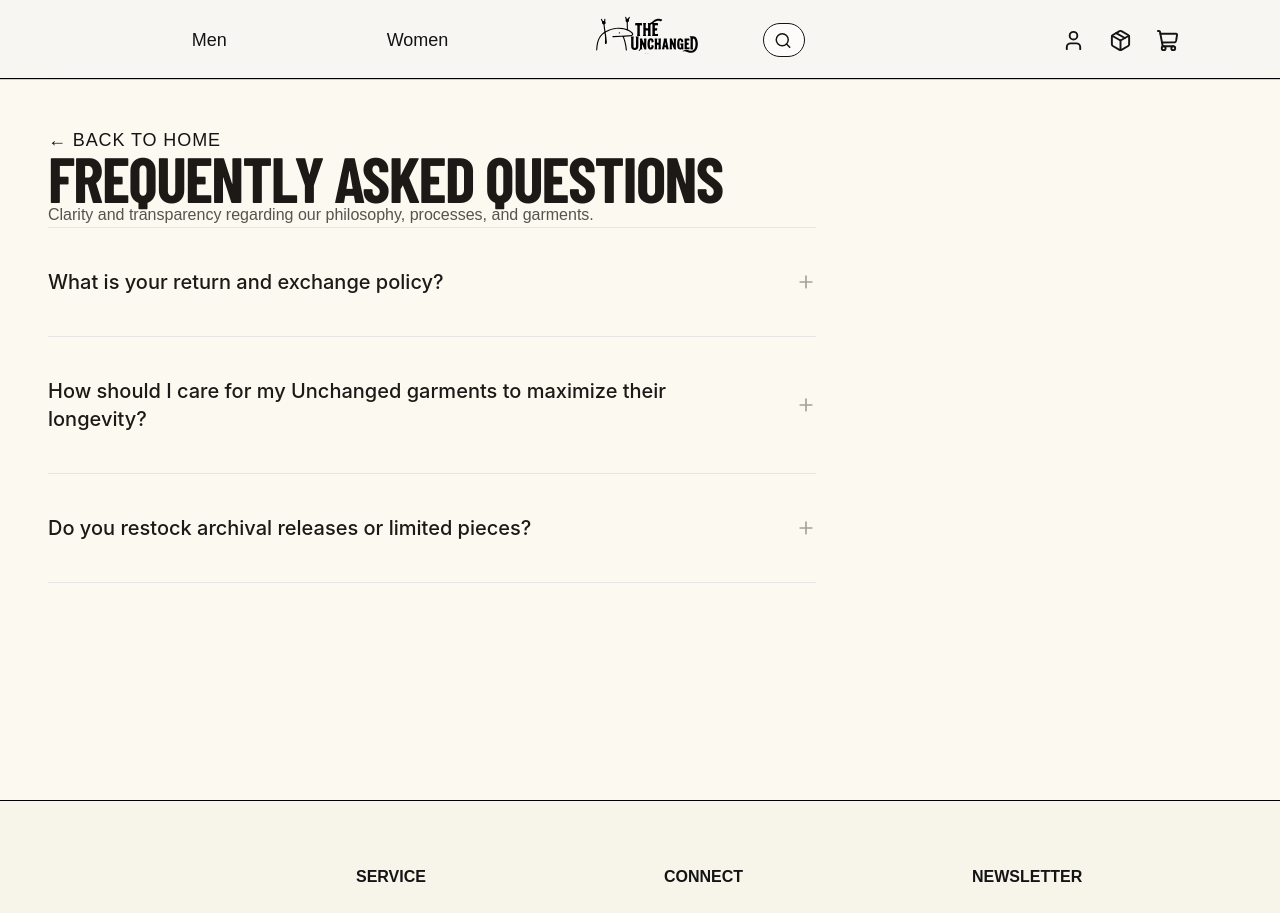
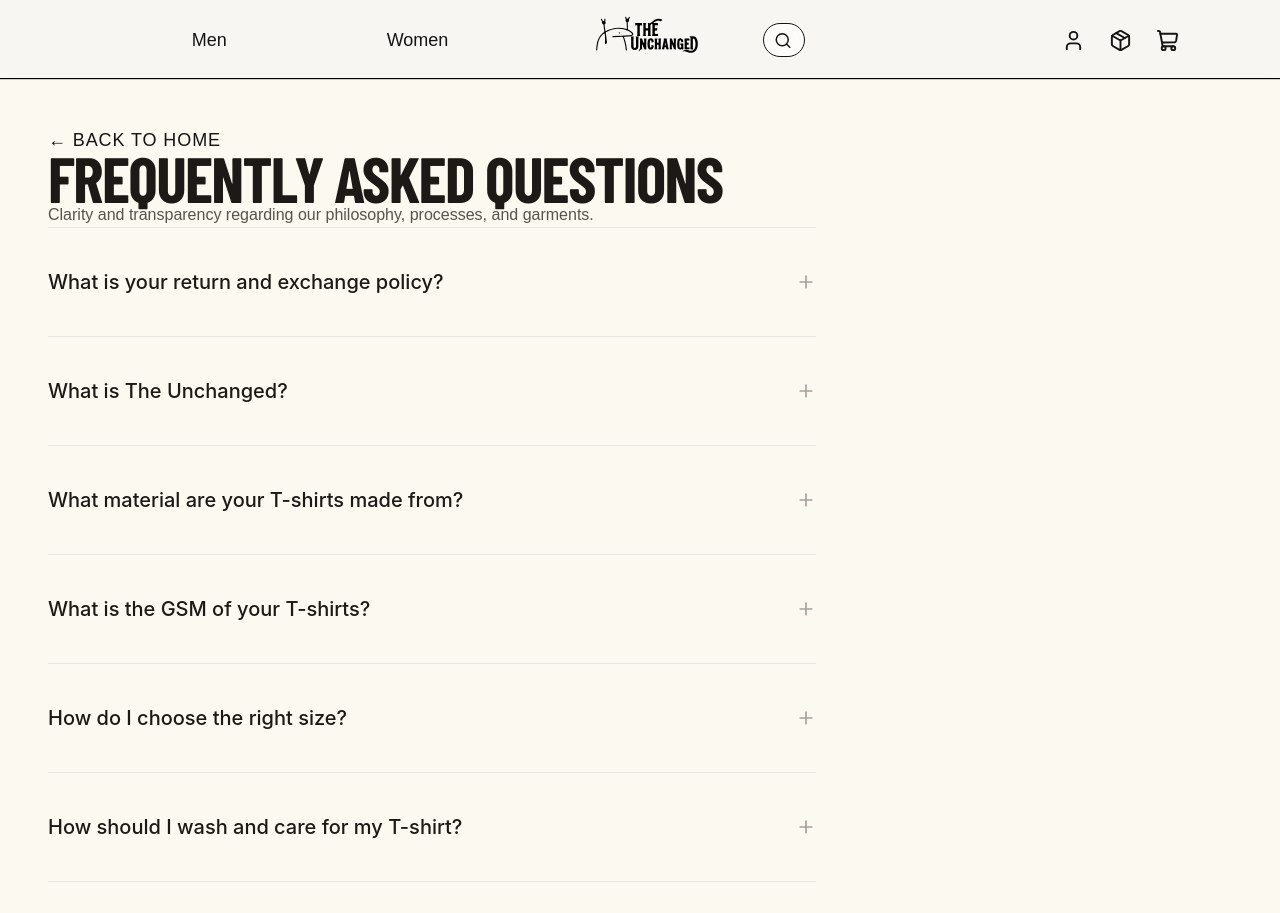
Before and after one commit to eshubhat/unchanged-fe, a React (Vite) app: page /faq in a window 1280 px wide. Shown: the top 913 px of the page. Built offline with nearby package versions, Linux system fonts and the light colour scheme; no server answers; a web font is replaced by a local one.

Commit message:
added faq que

```diff
--- a/src/pages/FAQ/page.tsx
+++ b/src/pages/FAQ/page.tsx
@@ -16,12 +16,32 @@
       answer: "At The Unchanged, we want you to love what you wear. If you're not completely satisfied with your purchase, you may request a return or exchange within 7 days of delivery.\n\nTo be eligible, the product must be unused, unworn, unwashed, and returned in its original condition with all tags and packaging intact."
     },
     {
-      question: "How should I care for my Unchanged garments to maximize their longevity?",
-      answer: "We build our garments with structural integrity as the primary focus, utilizing heavy-weight cottons and durable construction methods. To maintain this integrity, we recommend washing in cold water with similar colors and hanging to dry. Avoid high-heat tumble drying, as it can compromise both the fabric structure and the precise fit of the garment over time."
+      question: "What is The Unchanged?",
+      answer: "The Unchanged is an apparel brand focused on bringing premium-quality, stylish and comfortable oversized T-shirts for men and women at affordable prices."
     },
     {
-      question: "Do you restock archival releases or limited pieces?",
-      answer: "We reject the fast-fashion cycle of endless restocking. Once an archival release is complete, we rarely reproduce it in its exact form. We believe in creating pieces that stand the test of time—if you acquire a piece, it is meant to remain with you. We focus on our core structural pieces while occasionally introducing new, meticulously engineered silhouettes."
+      question: "What material are your T-shirts made from?",
+      answer: "Our T-shirts are crafted from 100% premium cotton, offering a super-soft feel, breathability and all-day comfort."
+    },
+    {
+      question: "What is the GSM of your T-shirts?",
+      answer: "Our oversized T-shirts are made from 230 GSM premium cotton, giving them a substantial feel while maintaining comfort."
+    },
+    {
+      question: "How do I choose the right size?",
+      answer: "We recommend referring to the size chart available on each product page before placing your order. Since our T-shirts have an oversized fit, please check the measurements to find your preferred fit."
+    },
+    {
+      question: "How should I wash and care for my T-shirt?",
+      answer: "For best results, wash your T-shirt inside out using cold water and mild detergent. Avoid bleach and ironing directly over the printed design."
+    },
+    {
+      question: "Can I change my delivery address after placing an order?",
+      answer: "Please contact our customer support team as soon as possible if you need to change your delivery address. Address changes may not be possible once your order has been dispatched."
+    },
+    {
+      question: "Can I modify my order after placing it?",
+      answer: "If you need to change your size, design or delivery details, please contact our customer support team as soon as possible. Modifications are subject to the status of your order."
     }
   ];
 
```
